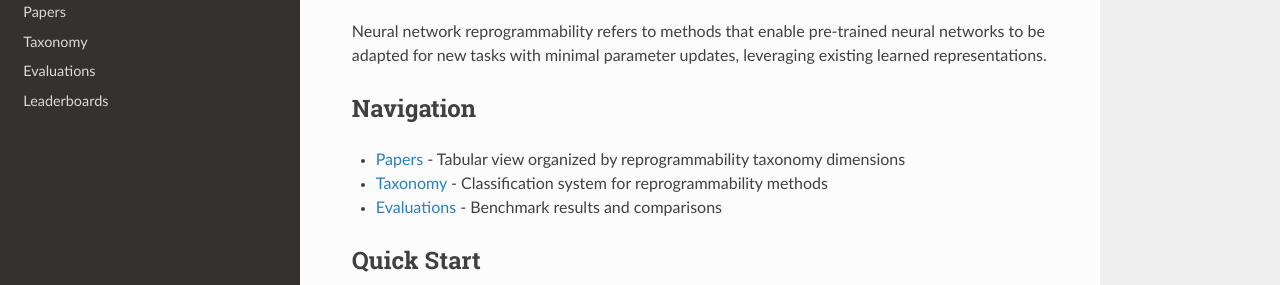
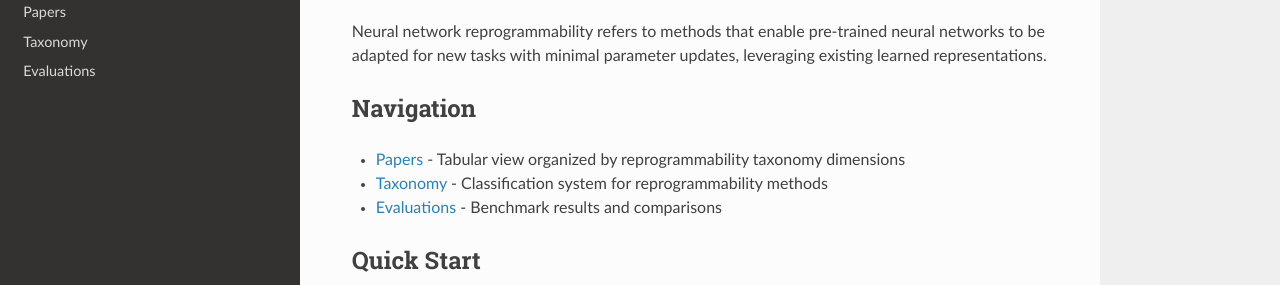
Before and after one commit to zyecs/awesome-reprogrammability, an MkDocs documentation site: the page built from docs/index.md, in a window 1280 px wide. Shown: the part 244-529 px from the top of the page. Built offline with MkDocs 1.6.1, drawn with Linux system fonts in a browser that asks for light colours; nearby versions of some CDN libraries.

Commit message:
Add tutorial-AAAI26 to GitHub Pages and fix MkDocs config
- Copy tutorial-AAAI26 folder to site directory for deployment
- Remove --strict flag to allow build with minor warnings
- Remove non-existent leaderboards.md from navigation

```diff
--- a/mkdocs.yml
+++ b/mkdocs.yml
@@ -17,7 +17,6 @@ nav:
   - Papers: sections/papers.md
   - Taxonomy: sections/taxonomy.md
   - Evaluations: sections/evaluations.md
-  - Leaderboards: sections/leaderboards.md
 
 markdown_extensions:
   - tables
```
Also changed, not shown: 1 other file.
